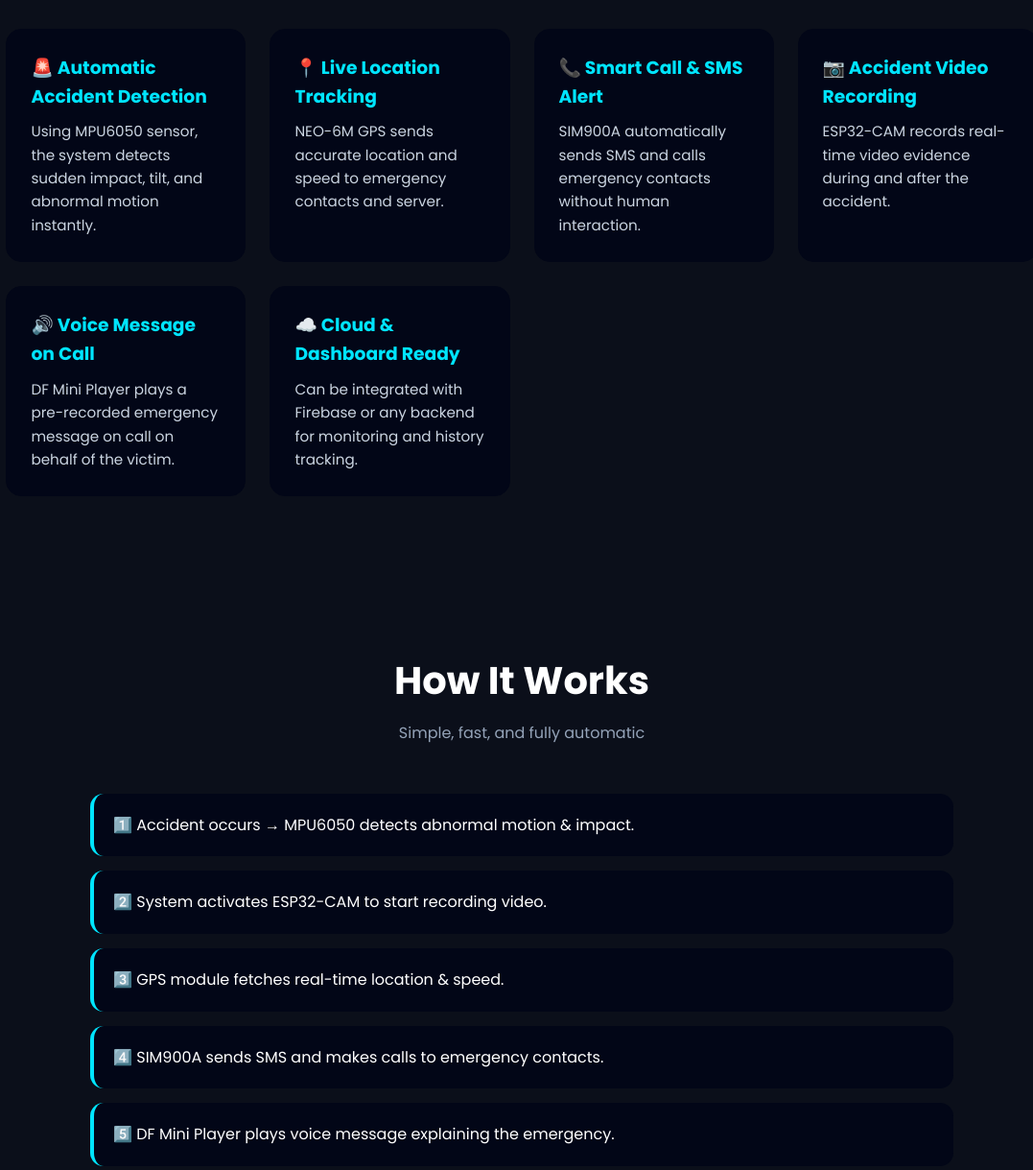
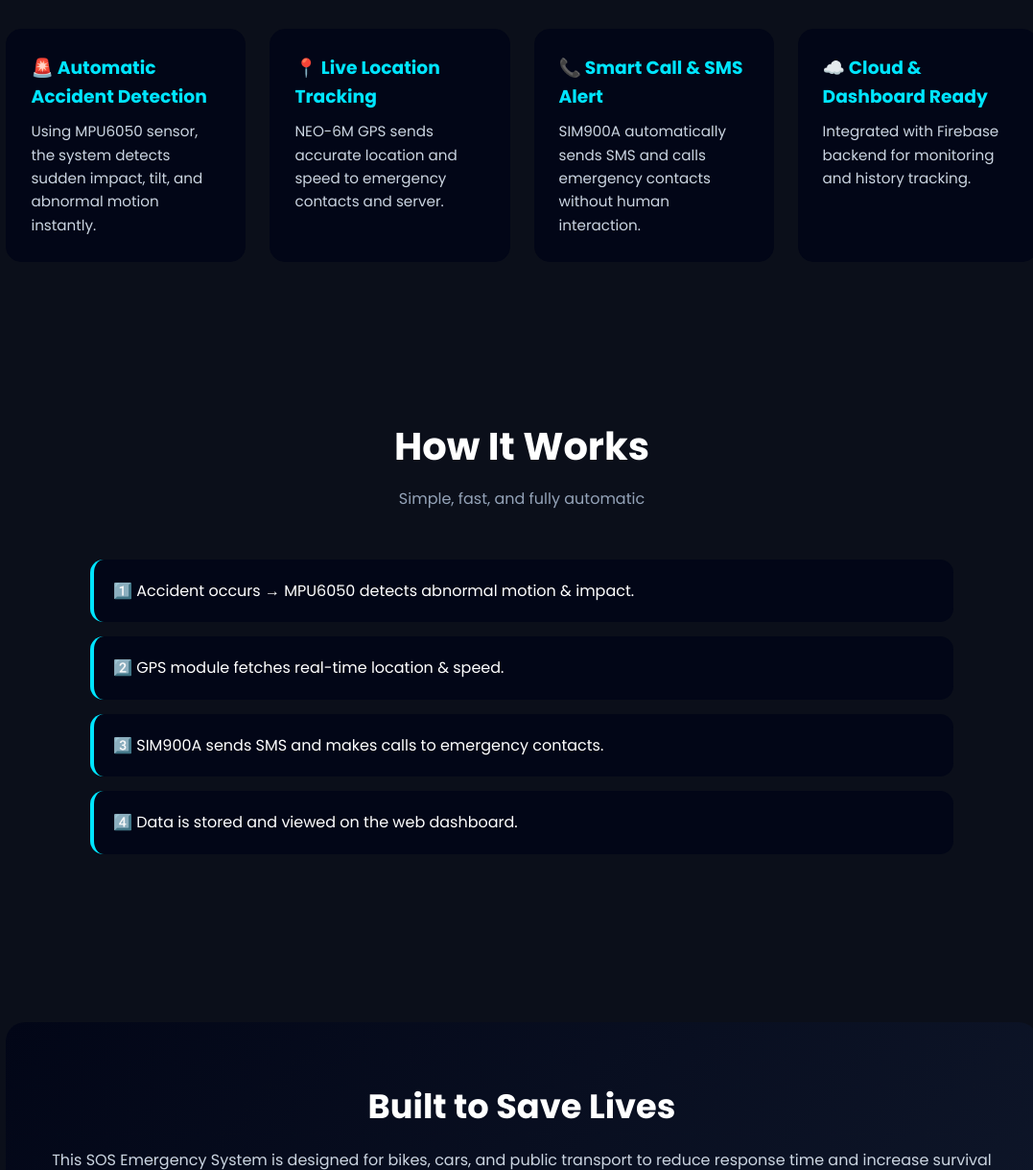
Before and after one commit to Jadeja07/SOS-Accident-Detection, a plain HTML site: page index.html in a window 1280 px wide. Shown: the part 1000-2219 px from the top of the page at 96% size, without its empty margins (96-1173 px from the left). Drawn offline with Linux system fonts and the light colour scheme.

Commit message:
Update index.html

```diff
--- a/index.html
+++ b/index.html
@@ -238,14 +238,14 @@
   </header>
 
   <!-- Hero -->
+  <!-- Hero -->
   <section class="hero">
     <div class="hero-text">
       <h2>Smart <span>Accident Detection</span> & Emergency Alert System</h2>
       <p>
         A next-generation IoT-based SOS system that automatically detects accidents,
-        tracks location, records video, and alerts family & emergency services — even speaks on behalf of the victim.
+        tracks location, records video, and alerts family & emergency services.
       </p>
-      <a href="register.html  " class="btn">Get Started</a>
     </div>
 
     <div class="hero-card">
@@ -254,8 +254,6 @@
         <li>📞 SIM900A – Call & SMS Alert</li>
         <li>📍 NEO-6M GPS – Speed & Location</li>
         <li>🧠 MPU6050 – Accident Detection</li>
-        <li>📷 ESP32-CAM – Video Recording</li>
-        <li>🔊 DF Mini Player – Voice Message</li>
       </ul>
     </div>
   </section>
@@ -266,36 +264,22 @@
       <h2>Key Features</h2>
       <p>Everything needed to save lives in critical situations</p>
     </div>
-
     <div class="features">
       <div class="feature-card">
         <h3>🚨 Automatic Accident Detection</h3>
         <p>Using MPU6050 sensor, the system detects sudden impact, tilt, and abnormal motion instantly.</p>
       </div>
-
       <div class="feature-card">
         <h3>📍 Live Location Tracking</h3>
         <p>NEO-6M GPS sends accurate location and speed to emergency contacts and server.</p>
       </div>
-
       <div class="feature-card">
         <h3>📞 Smart Call & SMS Alert</h3>
         <p>SIM900A automatically sends SMS and calls emergency contacts without human interaction.</p>
       </div>
-
-      <div class="feature-card">
-        <h3>📷 Accident Video Recording</h3>
-        <p>ESP32-CAM records real-time video evidence during and after the accident.</p>
-      </div>
-
-      <div class="feature-card">
-        <h3>🔊 Voice Message on Call</h3>
-        <p>DF Mini Player plays a pre-recorded emergency message on call on behalf of the victim.</p>
-      </div>
-
       <div class="feature-card">
         <h3>☁️ Cloud & Dashboard Ready</h3>
-        <p>Can be integrated with Firebase or any backend for monitoring and history tracking.</p>
+        <p>Integrated with Firebase backend for monitoring and history tracking.</p>
       </div>
     </div>
   </section>
@@ -306,17 +290,13 @@
       <h2>How It Works</h2>
       <p>Simple, fast, and fully automatic</p>
     </div>
-
     <div class="steps">
       <div class="step">1️⃣ Accident occurs → MPU6050 detects abnormal motion & impact.</div>
-      <div class="step">2️⃣ System activates ESP32-CAM to start recording video.</div>
-      <div class="step">3️⃣ GPS module fetches real-time location & speed.</div>
-      <div class="step">4️⃣ SIM900A sends SMS and makes calls to emergency contacts.</div>
-      <div class="step">5️⃣ DF Mini Player plays voice message explaining the emergency.</div>
-      <div class="step">6️⃣ Data can be stored and viewed on the web dashboard.</div>
+      <div class="step">2️⃣ GPS module fetches real-time location & speed.</div>
+      <div class="step">3️⃣ SIM900A sends SMS and makes calls to emergency contacts.</div>
+      <div class="step">4️⃣ Data is stored and viewed on the web dashboard.</div>
     </div>
   </section>
-
   <!-- About / CTA -->
   <section id="about">
     <div class="cta">
```
